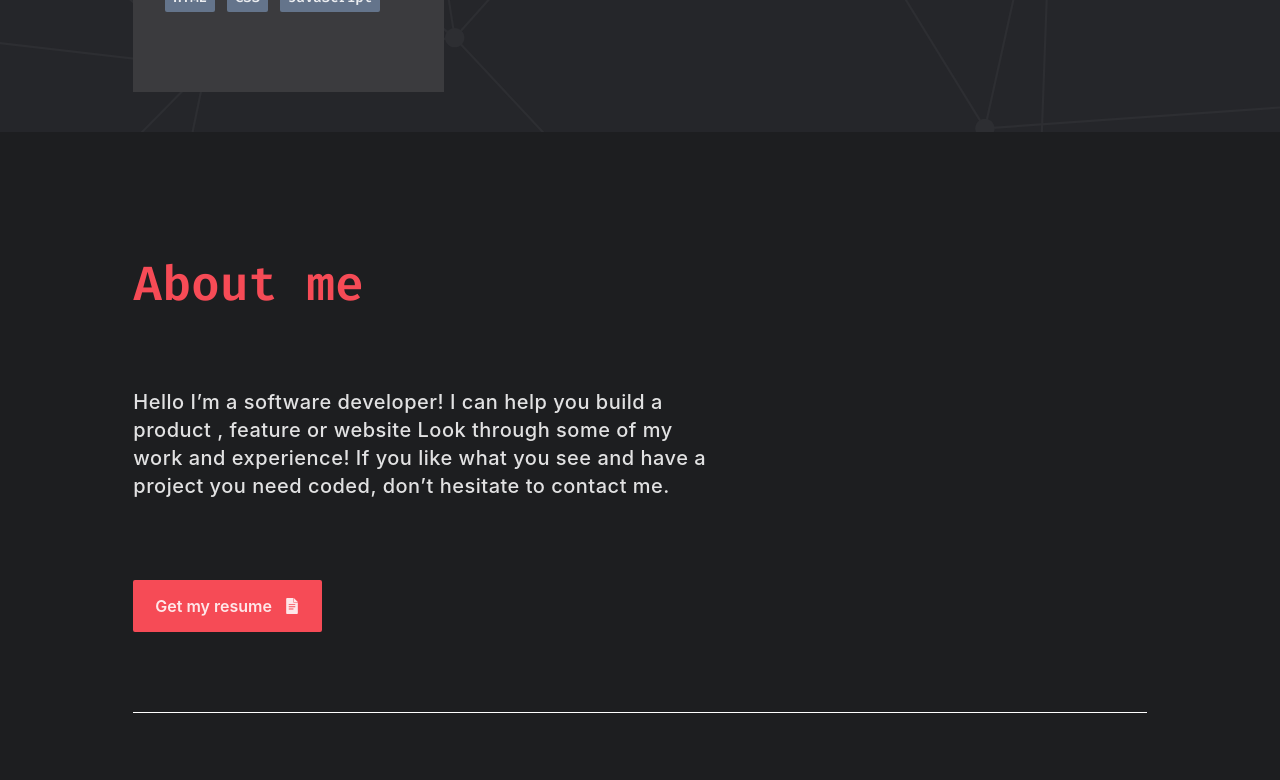
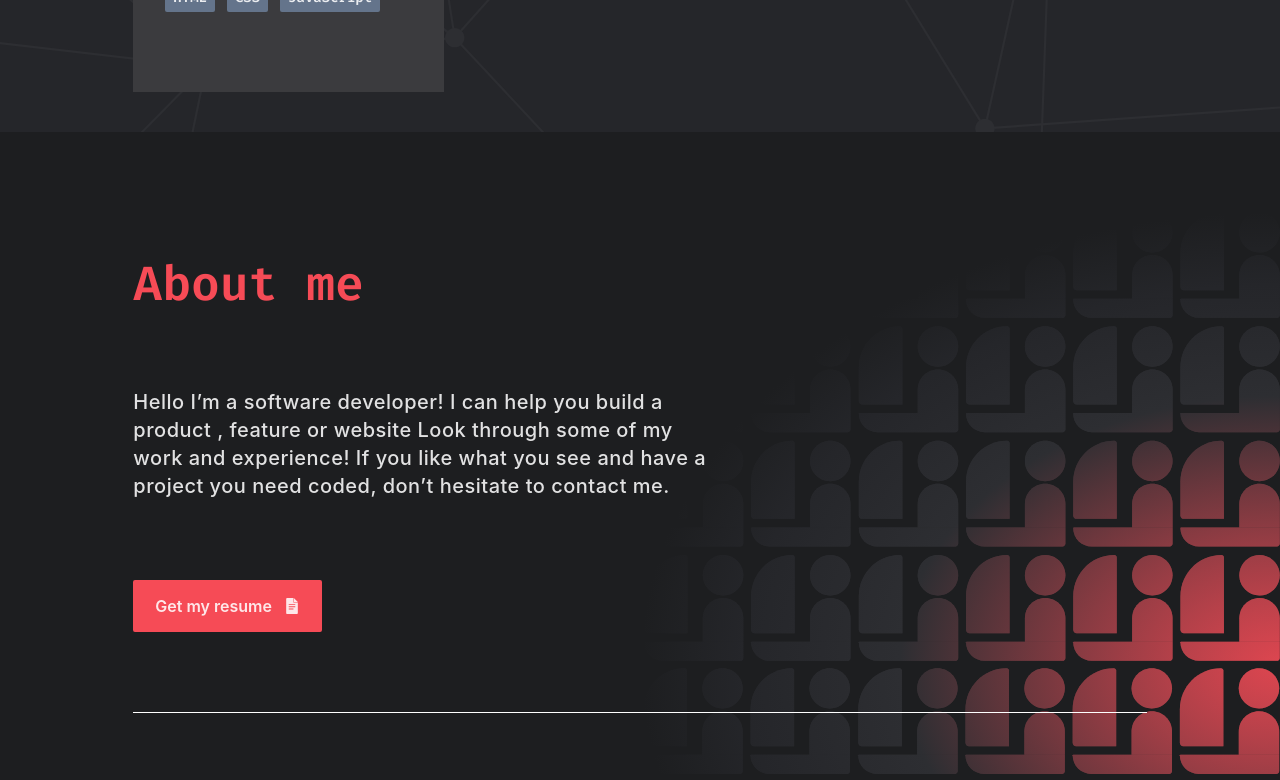
Before and after one commit to Alejuda/react-portfolio, a React (Vite) app: page / in a window 1280 px wide. Shown: the part 1720-2500 px from the top of the page. Built offline with nearby package versions, Linux system fonts and the light colour scheme; grey boxes are pictures that could not be loaded.

Commit message:
Add about background

```diff
--- a/src/components/About.jsx
+++ b/src/components/About.jsx
@@ -13,7 +13,7 @@ import { FaNode } from "react-icons/fa";
 
 function About() {
   return (
-    <section className="w-screen px-8 py-32 bg-gray_3">
+    <section className="w-screen px-8 py-32 bg-gray_3 about">
       <div className="max-w-screen-2xl flex flex-col gap-20 pb-10 w-5/6 m-auto">
         <h2 className="text-5xl whitespace-nowrap font-semibold fira-code text-primaryRed">
           About me
--- a/src/index.css
+++ b/src/index.css
@@ -34,6 +34,11 @@
 
 .nav-container {
   height: 80px;
+}
+
+.nav-link:hover {
+  color: var(--red);
+  transition: all 200ms;
 }
 
 .active-link {
@@ -132,6 +137,13 @@
   border-radius: 5px;
 }
 
+.about {
+  background-image: url('./assets/about-7.svg');
+  background-size: contain;
+  background-position: bottom right;
+  background-repeat: no-repeat;
+}
+
 @keyframes moveBackground {
   0% {
     background-position: -500px 0; /* Start with the background image at its initial position */
```
Also changed, not shown: src/assets/about-7.svg (added).
